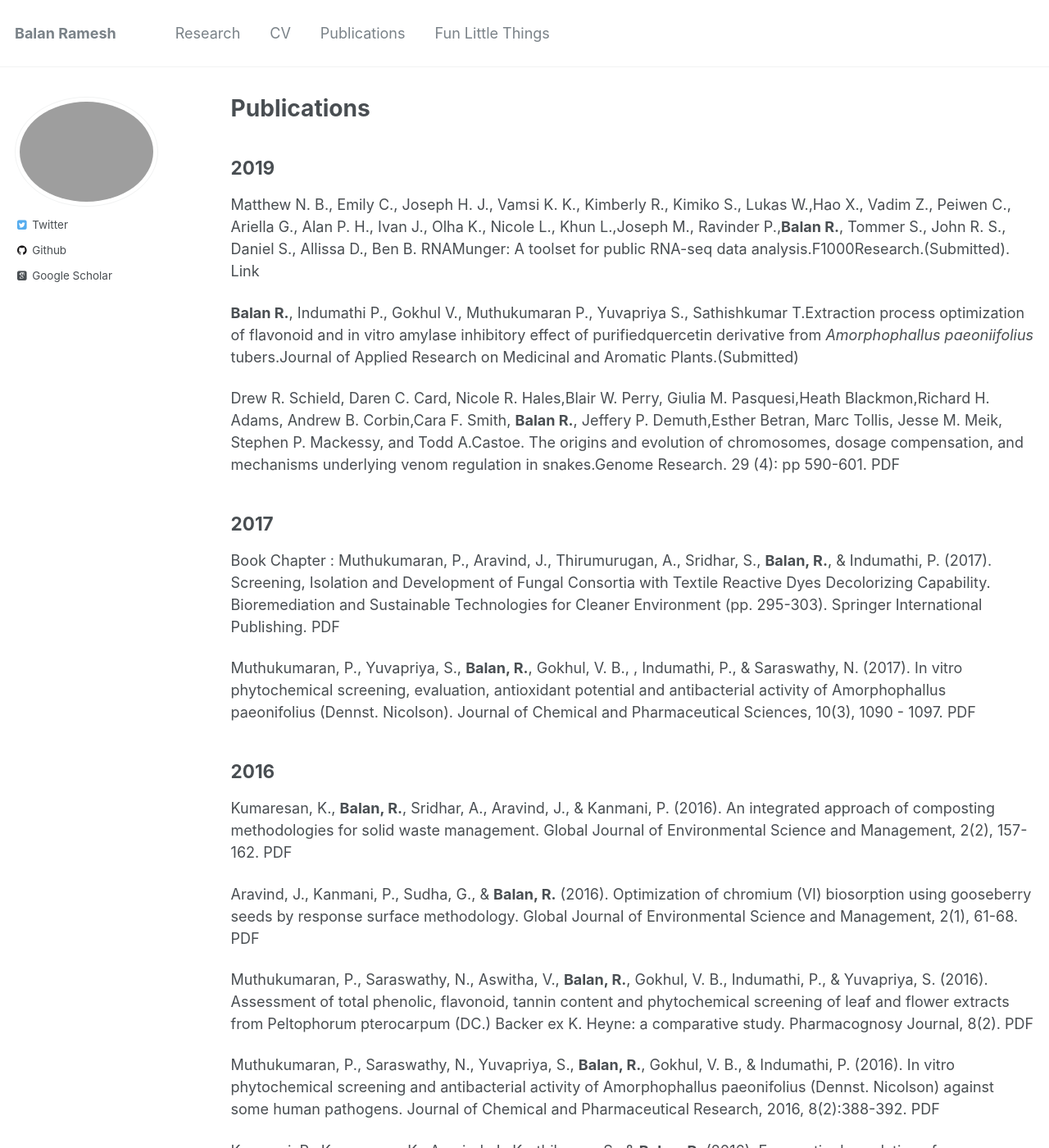
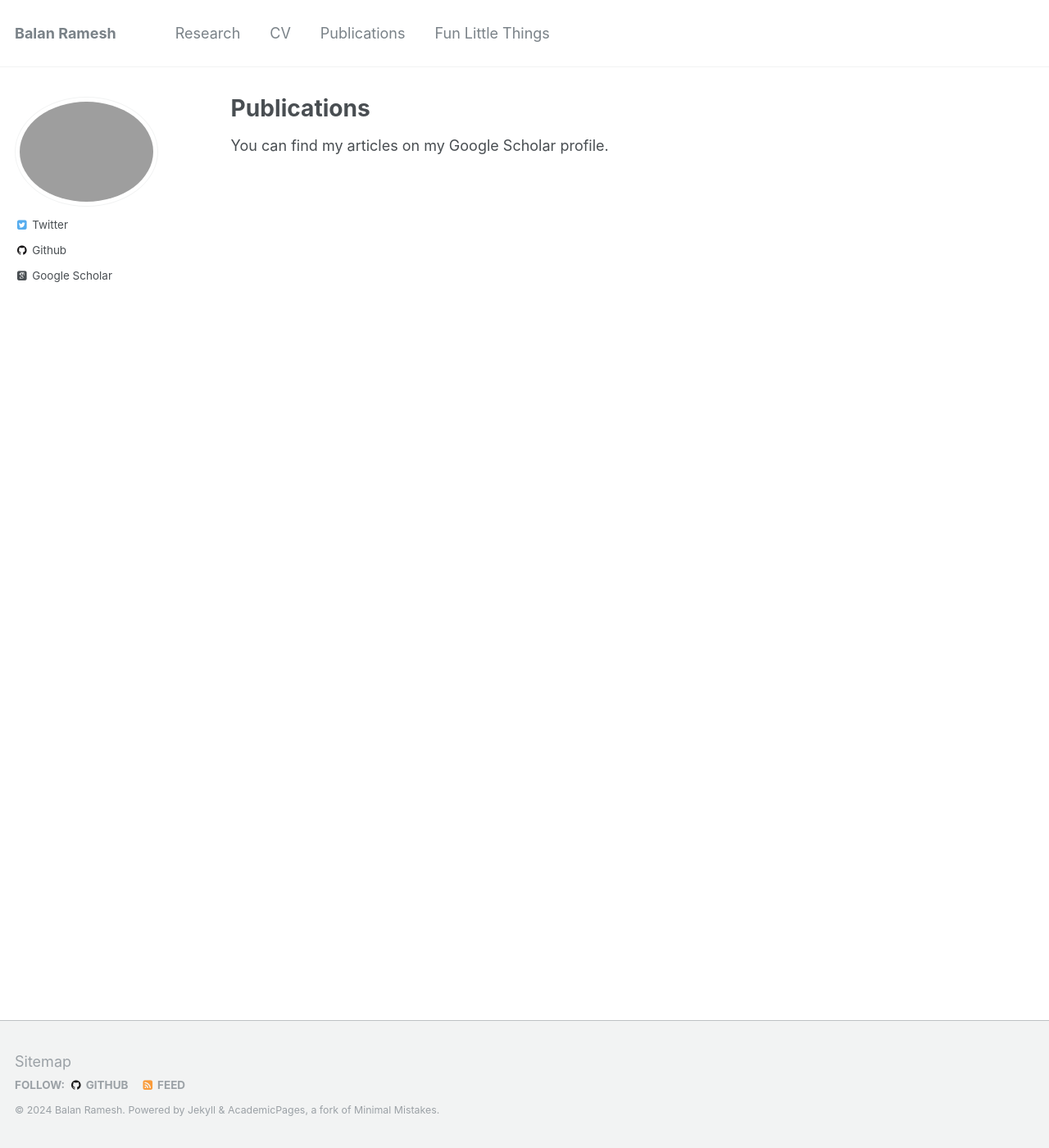
Before and after one commit to rameshbalan/rameshbalan.github.io, a Jekyll site: the page built from _pages/publications.md, in a window 1280 px wide and 1400 px high. Shown: the whole window at 82% size. Built offline with Jekyll 4.4.1, drawn with Linux system fonts in a browser that asks for light colours; some web fonts are replaced; some of the changed text lies outside the part shown.

```diff
--- a/_pages/publications.md
+++ b/_pages/publications.md
@@ -9,27 +9,4 @@ author_profile: true
   You can also find my articles on <u><a href="{{author.googlescholar}}">my Google Scholar profile</a>.</u>
 {% endif %}
 
-## 2019
-
-Matthew N. B., Emily C., Joseph H. J., Vamsi K. K., Kimberly R., Kimiko S., Lukas W.,Hao X., Vadim Z., Peiwen C., Ariella G., Alan P. H., Ivan J., Olha K., Nicole L., Khun L.,Joseph M., Ravinder P.,**Balan R.**, Tommer S., John R. S., Daniel S., Allissa D., Ben B. RNAMunger: A toolset for public RNA-seq data analysis.F1000Research.(Submitted). [Link](https://github.com/NCBI-Hackathons/RNA-Seq-in-the-Cloud)
-
-**Balan R.**, Indumathi P., Gokhul V., Muthukumaran P., Yuvapriya S., Sathishkumar T.Extraction process optimization of flavonoid and in vitro amylase inhibitory effect of purifiedquercetin derivative from _Amorphophallus paeoniifolius_ tubers.Journal of Applied Research on Medicinal and Aromatic Plants.(Submitted)
-
-Drew R. Schield, Daren C. Card, Nicole R. Hales,Blair W. Perry, Giulia M. Pasquesi,Heath Blackmon,Richard H. Adams, Andrew B. Corbin,Cara F. Smith, **Balan R.**, Jeffery P. Demuth,Esther Betran, Marc Tollis, Jesse M. Meik, Stephen P. Mackessy, and Todd A.Castoe. The origins and evolution of chromosomes, dosage compensation, and mechanisms underlying venom regulation in snakes.Genome Research. 29 (4): pp 590-601. [PDF](https://genome.cshlp.org/content/29/4/590.full.pdf)
-
-## 2017
-
-Book Chapter : Muthukumaran, P., Aravind, J., Thirumurugan, A., Sridhar, S., **Balan, R.**, & Indumathi, P. (2017). Screening, Isolation and Development of Fungal Consortia with Textile Reactive Dyes Decolorizing Capability. Bioremediation and Sustainable Technologies for Cleaner Environment (pp. 295-303). Springer International Publishing. [PDF](https://link.springer.com/chapter/10.1007%2F978-3-319-48439-6_22)
-
-Muthukumaran, P., Yuvapriya, S., **Balan, R.**, Gokhul, V. B., , Indumathi, P., & Saraswathy, N. (2017). In vitro phytochemical screening, evaluation, antioxidant potential and antibacterial activity of Amorphophallus paeonifolius (Dennst. Nicolson). Journal of Chemical and Pharmaceutical Sciences, 10(3), 1090 - 1097. [PDF](https://jchps.com/issues/Volume%2010_Issue%203/20171025_064239_0710916.pdf)
-
-## 2016
-Kumaresan, K., **Balan, R.**, Sridhar, A., Aravind, J., & Kanmani, P. (2016). An integrated approach of composting methodologies for solid waste management. Global Journal of Environmental Science and Management, 2(2), 157-162. [PDF](http://gjesm.net/article_15267_7c76e0db74c359601ac0d849ab2355f4.pdf)
-
-Aravind, J., Kanmani, P., Sudha, G., & **Balan, R.** (2016). Optimization of chromium (VI) biosorption using gooseberry seeds by response surface methodology. Global Journal of Environmental Science and Management, 2(1), 61-68. [PDF](http://www.gjesm.net/article_14835_ad499e755a50bcb901ac6dd49d556586.pdf)
-
-Muthukumaran, P., Saraswathy, N., Aswitha, V., **Balan, R.**, Gokhul, V. B., Indumathi, P., & Yuvapriya, S. (2016). Assessment of total phenolic, flavonoid, tannin content and phytochemical screening of leaf and flower extracts from Peltophorum pterocarpum (DC.) Backer ex K. Heyne: a comparative study. Pharmacognosy Journal, 8(2). [PDF](http://www.phcogj.com/sites/default/files/10.5530pj.2016.2.7.pdf)
-
-Muthukumaran, P., Saraswathy, N., Yuvapriya, S., **Balan, R.**, Gokhul, V. B., & Indumathi, P. (2016). In vitro phytochemical screening and antibacterial activity of Amorphophallus paeonifolius (Dennst. Nicolson) against some human pathogens. Journal of Chemical and Pharmaceutical Research, 2016, 8(2):388-392. [PDF](http://www.jocpr.com/articles/in-vitro-phytochemical-screening-and-antibacterial-activity-of-amorphophallus-paeonifolius-dennst-nicolson-against-some.pdf)
-
-Kanmani, P., Kumaresan, K., Aravind, J., Karthikeyan, S., & **Balan, R.** (2016). Enzymatic degradation of polyhydroxyalkanoate using lipase from Bacillus subtilis. International Journal of Environmental Science and Technology, 13(6), 1541-1552. [PDF](https://link.springer.com/article/10.1007/s13762-016-0992-5)
+ You can find my articles on my Google Scholar profile.
```
Also changed, not shown: _pages/research.md (+5 -13 lines), 1 other file.
